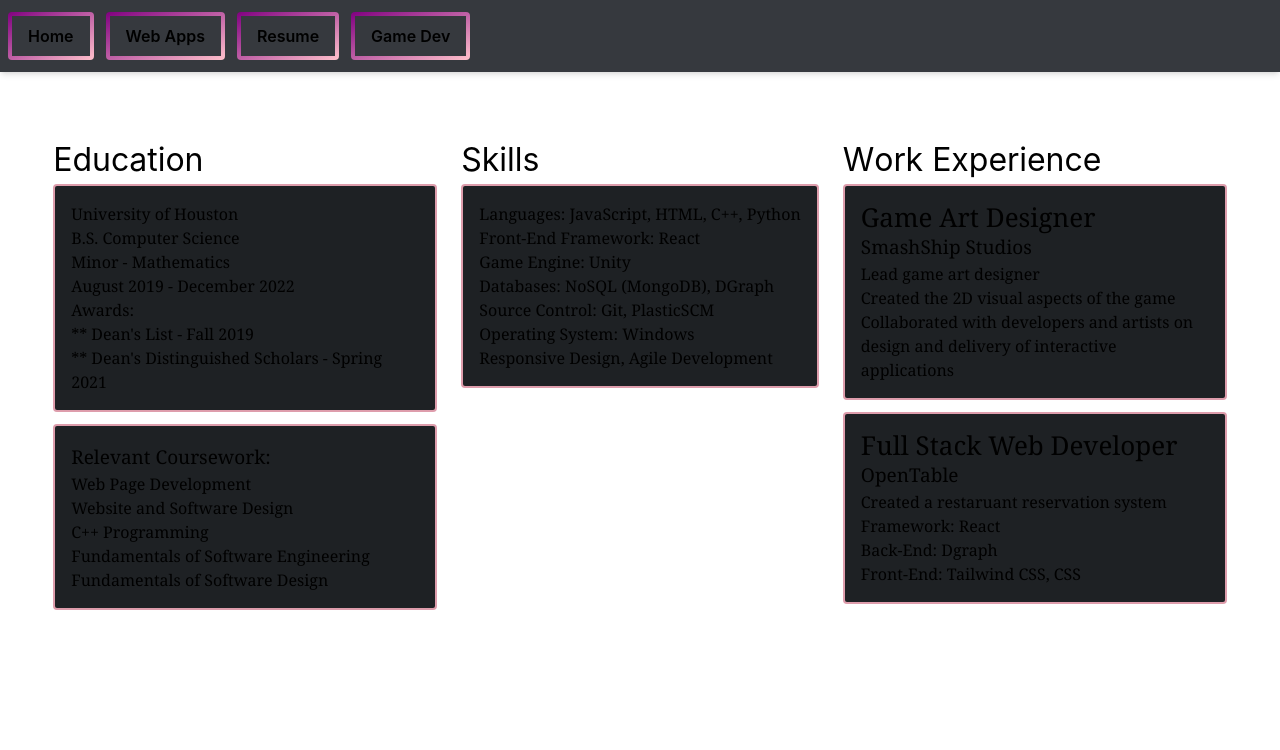
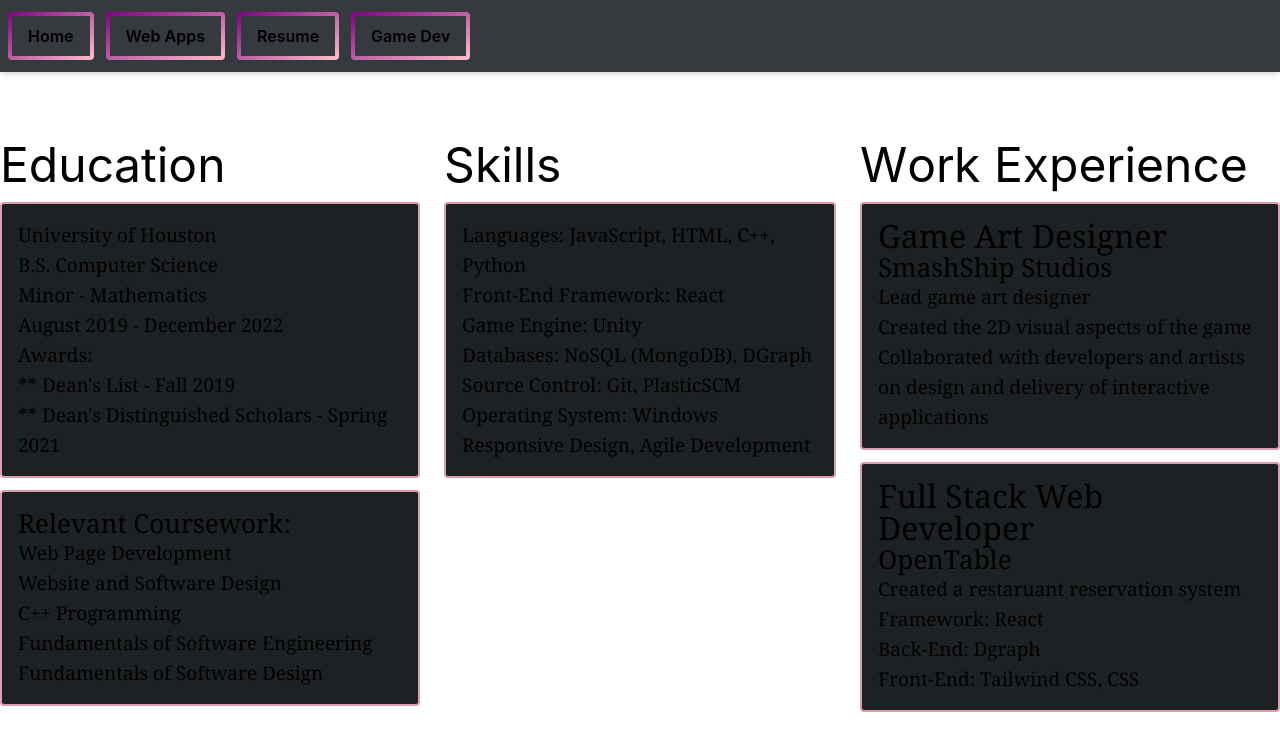
Before and after one commit to Jana-TT/personalWebsite, a Next.js app: page /resume in a window 1280 px wide. Shown: the top 750 px of the page. Built offline with nearby package versions, Linux system fonts and the light colour scheme.

Commit message:
add stuffs

```diff
--- a/components/animations/headerinfo.tsx
+++ b/components/animations/headerinfo.tsx
@@ -34,14 +34,13 @@ const HeaderInfo = ({ header } : props) => {
 
     return (
       <motion.div
-
         style={{ overflow: "hidden", display: "flex", fontSize: "2rem" }}
         variants={container}
         initial="hidden"
         animate="visible"
       >
         {letters.map((letter, index) => (
-          <motion.span variants={child} key={index}>
+          <motion.span variants={child} key={index}  className="text-lg2">
             {letter === " " ? "\u00A0" : letter}
           </motion.span>
         ))}
--- a/components/resume/resumeinfo.tsx
+++ b/components/resume/resumeinfo.tsx
@@ -6,8 +6,8 @@ interface props {
 
 export default function ResumeInfo( {info, subcontent, title} : props){
     return(
-        <div className="font-serif max-w-sm p-4 border rounded border-2 border-blush bg-gray-400">
-            <div className="text-md2">
+        <div className="font-serif max-w-md p-4 border rounded border-2 border-blush bg-gray-400 text-md">
+            <div className="text-lg">
                 {title.map((e) =>
                 <ul key={e}>
                     {e}
@@ -15,7 +15,7 @@ export default function ResumeInfo( {info, subcontent, title} : props){
                 )}
             </div>
 
-            <div className="text-md ">
+            <div className="text-md2 ">
                 {subcontent.map((e) =>
                 <ul key={e}>
                     {e}
--- a/pages/resume.tsx
+++ b/pages/resume.tsx
@@ -9,31 +9,35 @@ export default function Resume(){
         <div className="flex items-stretch justify-center space-x-6 mt-16">
 
                 <div>
-                <HeaderInfo header="Education"/>
-                <ResumeInfo title={[]} info={["University of Houston", "B.S. Computer Science", "Minor - Mathematics", "August 2019 - December 2022", "Awards:", "** Dean's List - Fall 2019", "** Dean's Distinguished Scholars - Spring 2021"]} subcontent={[]}/>
-                <div className="pt-3">
-                    <ResumeInfo title={[]} info={["Web Page Development", "Website and Software Design", "C++ Programming", "Fundamentals of Software Engineering", "Fundamentals of Software Design"]} subcontent={["Relevant Coursework:"]}/>
-                </div>
+                    <HeaderInfo header="Education" />
+                    <div className="pt-2">
+                        <ResumeInfo title={[]} info={["University of Houston", "B.S. Computer Science", "Minor - Mathematics", "August 2019 - December 2022", "Awards:", "** Dean's List - Fall 2019", "** Dean's Distinguished Scholars - Spring 2021"]} subcontent={[]} />
+                    </div>
+                    <div className="pt-3">
+                        <ResumeInfo title={[]} info={["Web Page Development", "Website and Software Design", "C++ Programming", "Fundamentals of Software Engineering", "Fundamentals of Software Design"]} subcontent={["Relevant Coursework:"]} />
+                    </div>
 
                 </div>
 
                 <div>
-                <HeaderInfo header="Skills"/>
-                <ResumeInfo title={[]} info={["Languages: JavaScript, HTML, C++, Python", "Front-End Framework: React", "Game Engine: Unity", "Databases: NoSQL (MongoDB), DGraph", "Source Control: Git, PlasticSCM", "Operating System: Windows", "Responsive Design, Agile Development"]} subcontent={[]}/>
+                    <HeaderInfo header="Skills" />
+                    <div className="pt-2">
+                        <ResumeInfo title={[]} info={["Languages: JavaScript, HTML, C++, Python", "Front-End Framework: React", "Game Engine: Unity", "Databases: NoSQL (MongoDB), DGraph", "Source Control: Git, PlasticSCM", "Operating System: Windows", "Responsive Design, Agile Development"]} subcontent={[]} />
+                    </div>
                 </div>
 
                 <div>
-                <HeaderInfo header="Work Experience"/>
-                <ResumeInfo title={["Game Art Designer"]} info={["Lead game art designer", "Created the 2D visual aspects of the game", "Collaborated with developers and artists on design and delivery of interactive applications"]} subcontent={["SmashShip Studios"]}/>
-                <div className="pt-3">
-                    <ResumeInfo title={["Full Stack Web Developer"]} info={["Created a restaruant reservation system", "Framework: React", "Back-End: Dgraph","Front-End: Tailwind CSS, CSS"]} subcontent={["OpenTable"]}/>
-                </div>
+                    <HeaderInfo header="Work Experience" />
+                    <div className="pt-2">
+                        <ResumeInfo title={["Game Art Designer"]} info={["Lead game art designer", "Created the 2D visual aspects of the game", "Collaborated with developers and artists on design and delivery of interactive applications"]} subcontent={["SmashShip Studios"]} />
+                    </div>
+                    <div className="pt-3">
+                        <ResumeInfo title={["Full Stack Web Developer"]} info={["Created a restaruant reservation system", "Framework: React", "Back-End: Dgraph", "Front-End: Tailwind CSS, CSS"]} subcontent={["OpenTable"]} />
+                    </div>
 
                 </div>
 
             </div>
 
-
-
     )
 }
--- a/tailwind.config.js
+++ b/tailwind.config.js
@@ -9,7 +9,9 @@ module.exports = {
       md: ['19px', '30px'],
       md2: ['26px', '30px'],
       lg: ['32px', '32px'],
+      lg2: ['48px', '58px'],
       xl: ['120px', '32px'],
+      xxl: ['160px', '32px'],
     },
     colors: {
       'gray-100' : '#424549',
```
